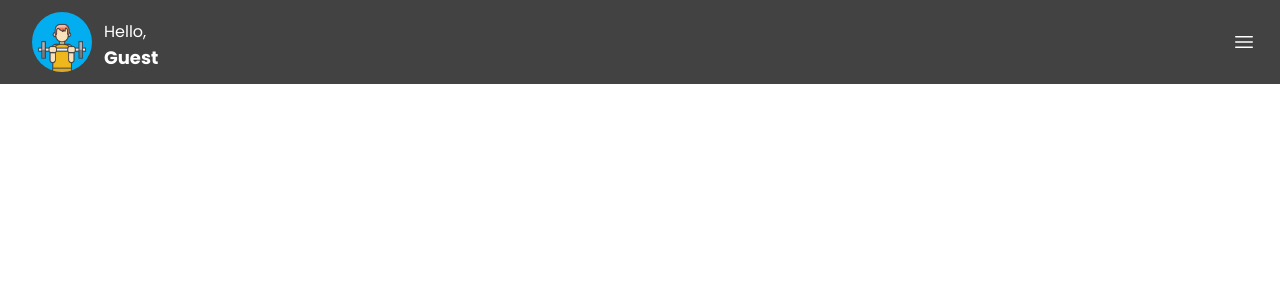
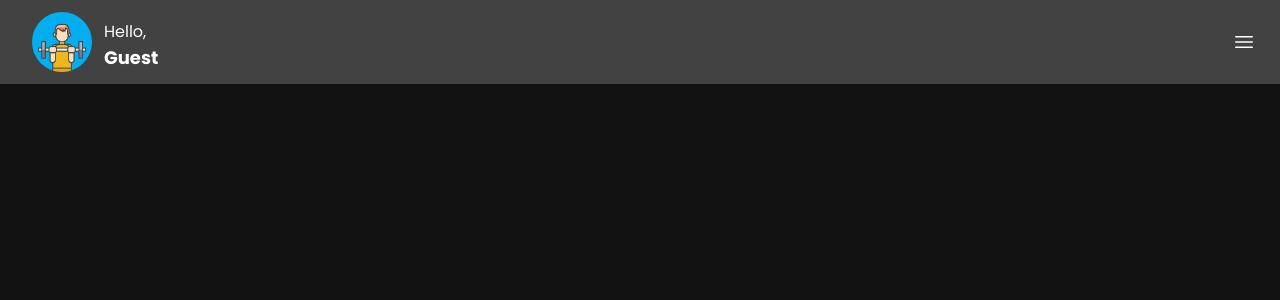
Before and after one commit to kevin7391s/shock_fitness, a Next.js app: page /home in a window 1280 px wide. Shown: the top 300 px of the page. Built offline with nearby package versions, Linux system fonts and the light colour scheme.

Commit message:
fixed navbar to top of the screen
//added tailwind fixed top-0
//changed background in home page

```diff
--- a/src/components/navbar.tsx
+++ b/src/components/navbar.tsx
@@ -7,7 +7,10 @@ export default function NavBar() {
   const [navbar, setNavbar] = useState(false);
 
   return (
-    <nav className="w-full bg-gray-500 " style={{ backgroundColor: "#424242" }}>
+    <nav
+      className="w-full bg-gray-500 fixed top-0 "
+      style={{ backgroundColor: "#424242" }}
+    >
       <div className="justify-between px-4 mx-auto lg:max-w-7xl 3xl:items-center 3xl:flex 3xl:px-8">
         <div>
           <div className="flex items-center justify-between py-3 3xl:py-5 3xl:block">
--- a/src/pages/home.tsx
+++ b/src/pages/home.tsx
@@ -3,7 +3,10 @@ import NavBar from "@/components/navbar";
 
 function home() {
   return (
-    <div>
+    <div
+      className="flex flex-col items-center justify-center min-h-screen bg-black"
+      style={{ backgroundColor: "#121212" }}
+    >
       <NavBar />
     </div>
   );
```
